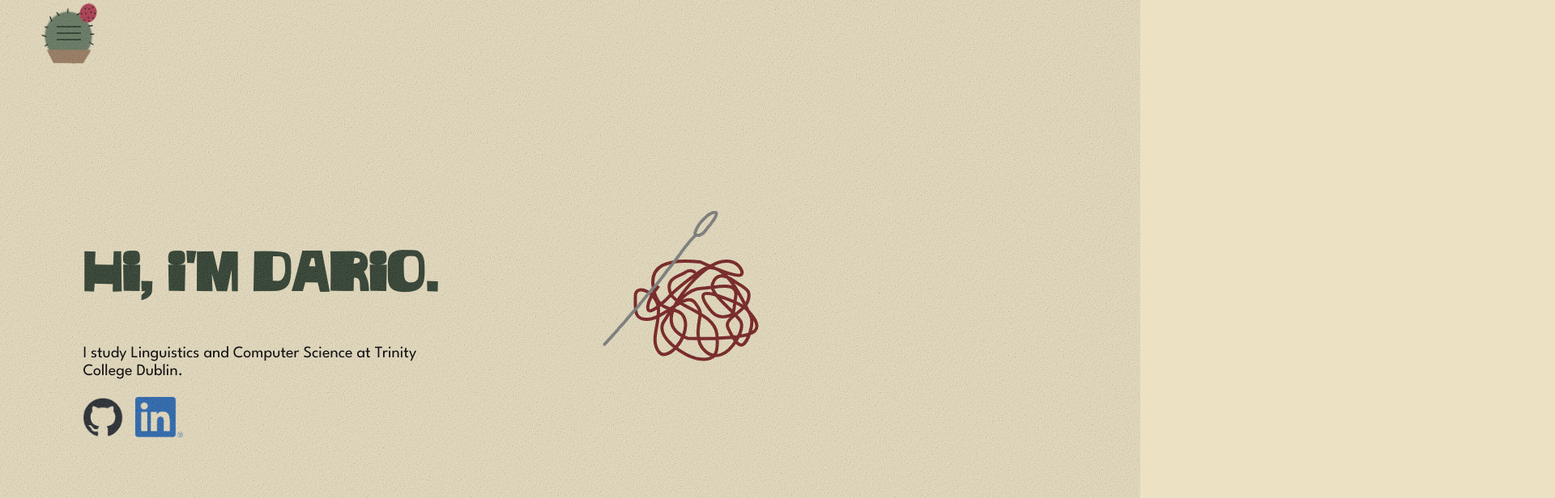
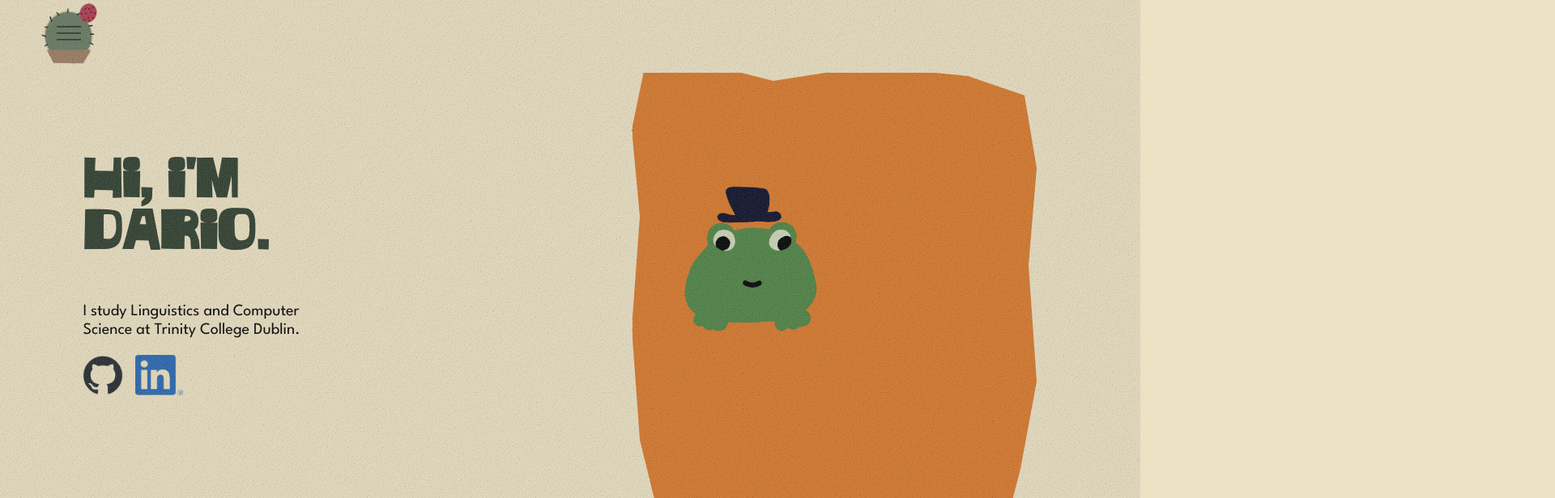
Before and after one commit to Dcipani/portfolio, a React (Create React App) app: page /#home in a window 1280 px wide. Shown: the top 616 px of the page at 81% size, 1920 px wide, since content can reach past the window. Built offline with nearby package versions, Linux system fonts and the light colour scheme.

Commit message:
header rethinking

```diff
--- a/src/App.jsx
+++ b/src/App.jsx
@@ -122,7 +122,7 @@ const App = () => {
   return (
     <div>
       <Navbar activeSection={activeSection} />
-      <Yarn></Yarn>
+      {/* <Yarn></Yarn> */}
       <div ref={homeRef} id="home">
         <Header />
       </div>
--- a/src/components/Header/index.jsx
+++ b/src/components/Header/index.jsx
@@ -1,35 +1,91 @@
-import React from "react";
+import React, { useLayoutEffect, useRef } from "react";
+import gsap from "gsap";
 import "./style.scss";
 
 import GithubLogo from '../../images/github.png';
 import LinkedinLogo from '../../images/linkedin.png';
-import Needle from '../../images/needle.png';
+import Frogman from '../../images/frogman.png';
 
 export default function Header() {
-    return (
-    <section className={"header-section"}>
+  const blockRef = useRef(null);
+  const frogRef = useRef(null);
 
+  useLayoutEffect(() => {
+    const tl = gsap.timeline();
 
-        <div class="col-table">
-            <div class="col-1">
-                <h1 id="header-text">Hi, I'm Dario. </h1>
-                <p id="header-text">I study Linguistics and Computer Science at Trinity College Dublin.</p>
-                <div className="logo-container">
-                    <a  href="https://www.github.com/dcipani" target="_blank" rel="noopener noreferrer">
-                        <img src={GithubLogo} alt="github"  className="logo" />
-                    </a>
-                    <a  href="https://www.linkedin.com/in/dario-cipani-b82bb3269" target="_blank" rel="noopener noreferrer">
-                        <img src={LinkedinLogo} alt="linkedin" className="logo"/>
-                    </a>
-                </div>
-            </div>
-            <div class="col-2">
-                {/* <img src={Yarn} alt="Yarn"  className="yarn-ball" />                */}
-                <img src={Needle} alt="Needle"  className="needle" />
-            </div>
+    // orange block slides in
+    tl.fromTo(
+      blockRef.current,
+      {
+        x: 400,
+        rotate: 6,
+      },
+      {
+        x: 0,
+        rotate: 0,
+        duration: 1.2,
+        ease: "power3.out"
+      }
+    );
+
+    // frog drops directly onto top of block
+    tl.fromTo(
+      frogRef.current,
+      {
+        y: -600,
+        rotate: -8
+      },
+      {
+        y: 0,
+        rotate: 0,
+        duration: 1,
+        ease: "bounce.out"
+      },
+      "-=0.15"
+    );
+  }, []);
+
+  return (
+    <section className="header-section">
+      <div className="col-table">
+        <div className="col-1">
+          <h1 id="header-text">Hi, I'm Dario.</h1>
+          <p id="header-text">
+            I study Linguistics and Computer Science at Trinity College Dublin.
+          </p>
+
+          <div className="logo-container">
+            <a
+              href="https://www.github.com/dcipani"
+              target="_blank"
+              rel="noopener noreferrer"
+            >
+              <img src={GithubLogo} alt="github" className="logo" />
+            </a>
+
+            <a
+              href="https://www.linkedin.com/in/dario-cipani-b82bb3269"
+              target="_blank"
+              rel="noopener noreferrer"
+            >
+              <img src={LinkedinLogo} alt="linkedin" className="logo" />
+            </a>
+          </div>
         </div>
 
+        <div className="col-2">
+          <div className="frog-scene">
+            <div ref={blockRef} className="saul-block"></div>
 
-
-    </section>);
+            <img
+              ref={frogRef}
+              src={Frogman}
+              alt="frogman"
+              className="frogman"
+            />
+          </div>
+        </div>
+      </div>
+    </section>
+  );
 }
--- a/src/components/Header/style.scss
+++ b/src/components/Header/style.scss
@@ -61,12 +61,82 @@
     flex-basis:40%;
 }
 
+.col-2 {
+  flex-basis: 40%;
+  display: flex;
+  justify-content: center;
+  align-items: center;
+}
 
-.yarn-ball {
-    width: 350px;
+.frog-scene {
+  position: relative;
+  width: min(50vw, 500px);
+  height: 65vh;
+  overflow: visible;
 }
-.needle {
-    width: 200px;
-    position: absolute;
-    right: 20vw;
+.saul-block {
+  position: absolute;
+
+  /*
+    adaptive sizing
+  */
+  width: clamp(220px, 50vw, 500px);
+  height: clamp(420px, 75vh, 900px);
+
+  /*
+    pushes it partially offscreen
+  */
+  right: -8vw;
+  top: -8vh;
+
+  background: #d9782b;
+
+  /*
+    irregular rectangle — not smooth blob
+  */
+  clip-path: polygon(
+    3% 2%,
+    16% 0%,
+    35% 4%,
+    58% 1%,
+    83% 3%,
+    97% 7%,
+    100% 22%,
+    98% 42%,
+    100% 66%,
+    96% 84%,
+    92% 97%,
+    70% 99%,
+    48% 96%,
+    25% 100%,
+    7% 95%,
+    2% 78%,
+    0% 55%,
+    2% 32%,
+    0% 14%
+  );
+
+  /*
+    subtle analog wobble
+  */
+  filter: url(#wavy);
+
+  transform: rotate(-2deg);
 }
+
+.frogman {
+  position: absolute;
+  width: 180px;
+
+  /* centered over cube */
+  left: 50%;
+  transform: translateX(-50%);
+
+  /*
+    THIS makes him land ON TOP,
+    not in front of it.
+  */
+  bottom: 250px;
+
+  z-index: 2;
+}
```
Also changed, not shown: src/images/frogman.png (added).
